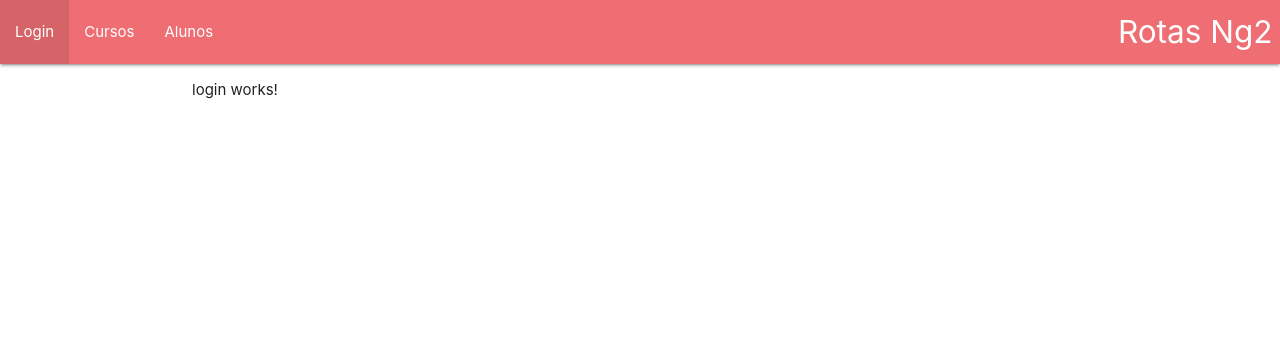
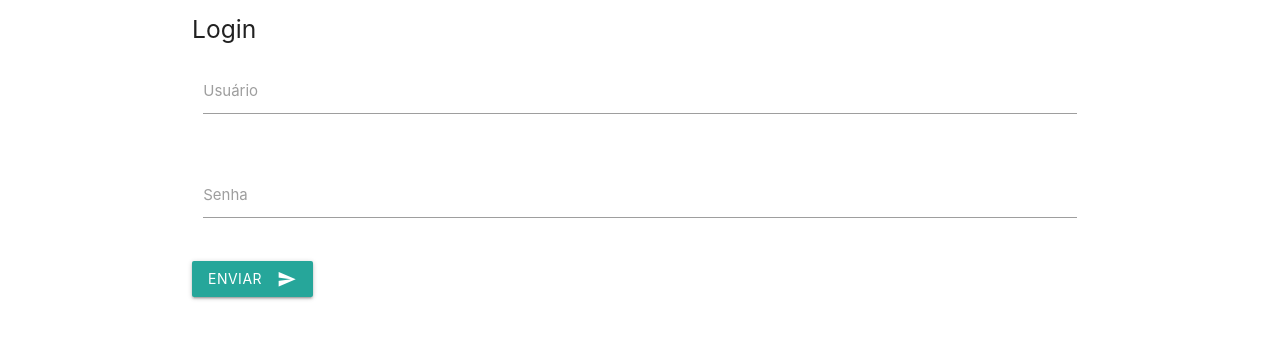
Before and after one commit to visued/angular-course-routes, an Angular app: page /login in a window 1280 px wide. Shown: the top 338 px of the page. Built offline with nearby package versions, Linux system fonts and the light colour scheme.

Commit message:
Rotas: Tela de Login e como não mostrar o Menu (NavBar)

```diff
--- a/src/app/app.component.html
+++ b/src/app/app.component.html
@@ -1,4 +1,4 @@
-<nav>
+<nav *ngIf="mostrarMenu">
   <div class="nav-wrapper">
     <a routerLink="" class="brand-logo right">Rotas Ng2</a>
     <ul id="nav-mobile" class="left hide-on-med-and-down">
--- a/src/app/app.component.ts
+++ b/src/app/app.component.ts
@@ -1,4 +1,5 @@
 import { Component } from '@angular/core';
+import { AuthService } from './login/auth.service';
 
 @Component({
   selector: 'app-root',
@@ -7,4 +8,16 @@
 })
 export class AppComponent {
   title = 'angular-course-routes';
+
+  mostrarMenu: boolean = false;
+
+  constructor(private authService: AuthService) {
+
+  }
+
+  ngOnInit() {
+    this.authService.mostrarMenuEmmiter.subscribe(
+      mostrar => this.mostrarMenu = mostrar
+    );
+  }
 }
--- a/src/app/app.module.ts
+++ b/src/app/app.module.ts
@@ -1,5 +1,6 @@
 import { BrowserModule } from '@angular/platform-browser';
 import { NgModule } from '@angular/core';
+import { FormsModule } from '@angular/forms';
 
 import { AppComponent } from './app.component';
 import { HomeComponent } from './home/home.component';
@@ -10,6 +11,7 @@
 // import { CursosService } from './cursos/cursos.service';
 // import { CursoNaoEncontradoComponent } from './cursos/curso-nao-encontrado/curso-nao-encontrado.component';
 import { AppRoutingModule } from './app.routing.module';
+import { AuthService } from './login/auth.service';
 //import { CursosModule } from './cursos/cursos.module';
 //import { AlunosModule } from './alunos/alunos.module';
 
@@ -24,6 +26,7 @@
   ],
   imports: [
     BrowserModule,
+    FormsModule,
     //CursosModule,
    // AlunosModule,
     AppRoutingModule,
@@ -31,6 +34,7 @@
   ],
   providers: [
     //CursosService
+    AuthService
   ],
   bootstrap: [AppComponent]
 })
--- /dev/null
+++ b/src/app/login/auth.service.ts
@@ -0,0 +1,25 @@
+import { Injectable, EventEmitter } from '@angular/core';
+import { Usuario } from './usuario';
+import { Router } from '@angular/router';
+
+@Injectable({
+  providedIn: 'root'
+})
+export class AuthService {
+  private usuarioAutenticado: boolean = false;
+  mostrarMenuEmmiter = new EventEmitter<boolean>();
+
+  constructor(private router: Router) { }
+
+  fazerLogin(usuario: Usuario){
+    if(usuario.nome == 'xpto@email.com' && usuario.senha == '123@abc'){
+      this.usuarioAutenticado = true;
+      this.mostrarMenuEmmiter.emit(true);
+      this.router.navigate(['/']);
+    } else {
+      this.usuarioAutenticado = false;
+      this.mostrarMenuEmmiter.emit(false);
+    }
+
+  }
+}
--- a/src/app/login/login.component.html
+++ b/src/app/login/login.component.html
@@ -1 +1,18 @@
-<p>login works!</p>
+<h5>Login</h5>
+<div class="row">
+    <div class="input-field col s12">
+        <input id="usuario" type="text" class="validate" [(ngModel)]="usuario.nome">
+        <label class="active" for="usuario">Usuário</label>
+    </div>
+</div>
+
+<div class="row">
+    <div class="input-field col s12">
+        <input id="senha" type="password" class="validate" [(ngModel)]="usuario.senha">
+        <label class="active" for="senha">Senha</label>
+    </div>
+</div>
+
+<button class="btn waves-effect waves-light" type="submit" name="action" (click)="fazerLogin()">Enviar
+    <i class="material-icons right">send</i>
+</button>
--- a/src/app/login/login.component.ts
+++ b/src/app/login/login.component.ts
@@ -1,4 +1,6 @@
 import { Component, OnInit } from '@angular/core';
+import { AuthService } from './auth.service';
+import { Usuario } from './usuario';
 
 @Component({
   selector: 'app-login',
@@ -7,9 +9,16 @@
 })
 export class LoginComponent implements OnInit {
 
-  constructor() { }
+  private usuario: Usuario = new Usuario();
+
+  constructor(private authService: AuthService) { }
 
   ngOnInit() {
   }
 
+  fazerLogin() {
+    //console.log(this.usuario);
+    this.authService.fazerLogin(this.usuario);
+  }
+
 }
--- /dev/null
+++ b/src/app/login/usuario.ts
@@ -0,0 +1,4 @@
+export class Usuario {
+    nome: string;
+    senha: string;
+}
```
Also changed, not shown: 1 other file (tests, documents, lock files or other folders).
